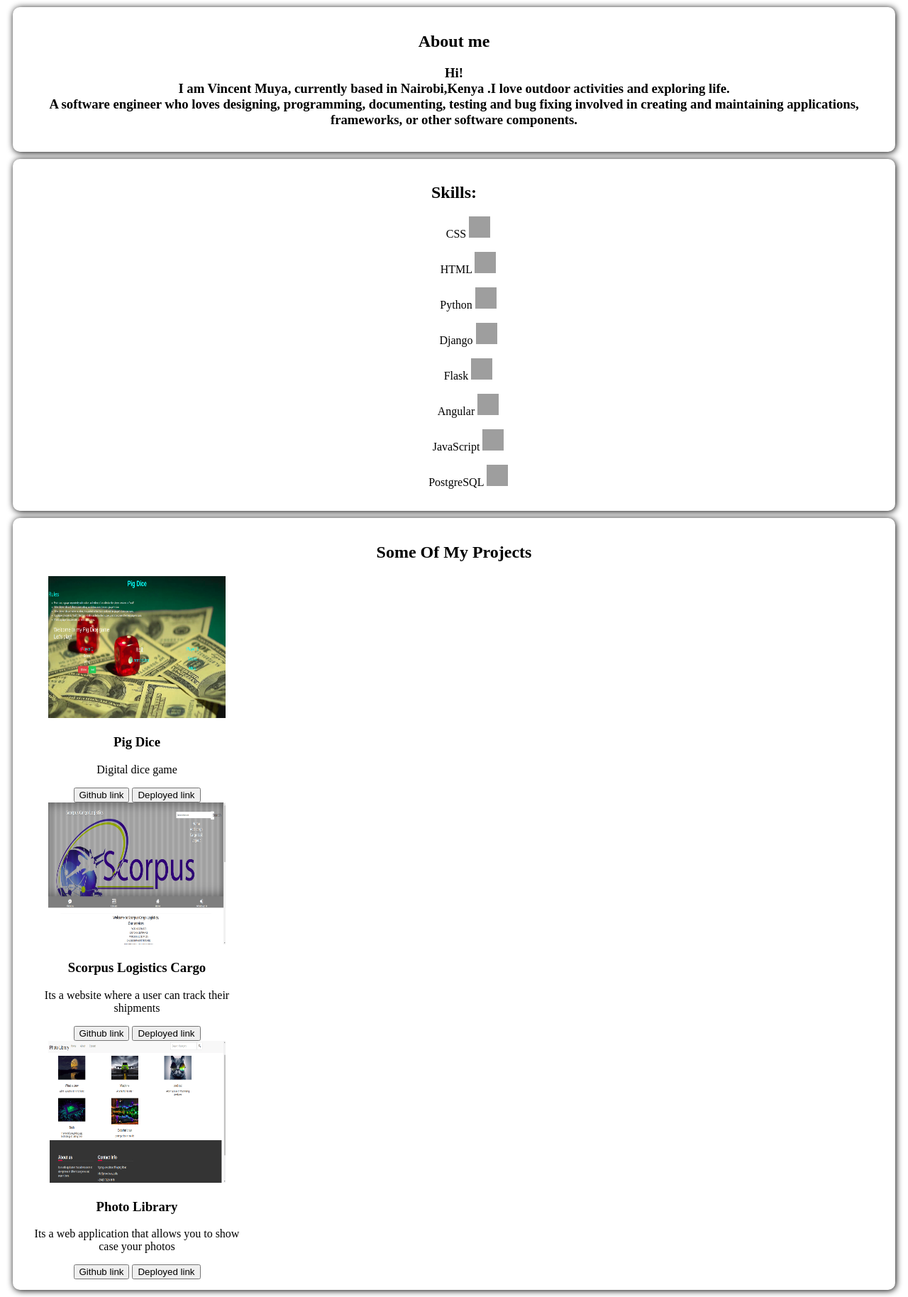
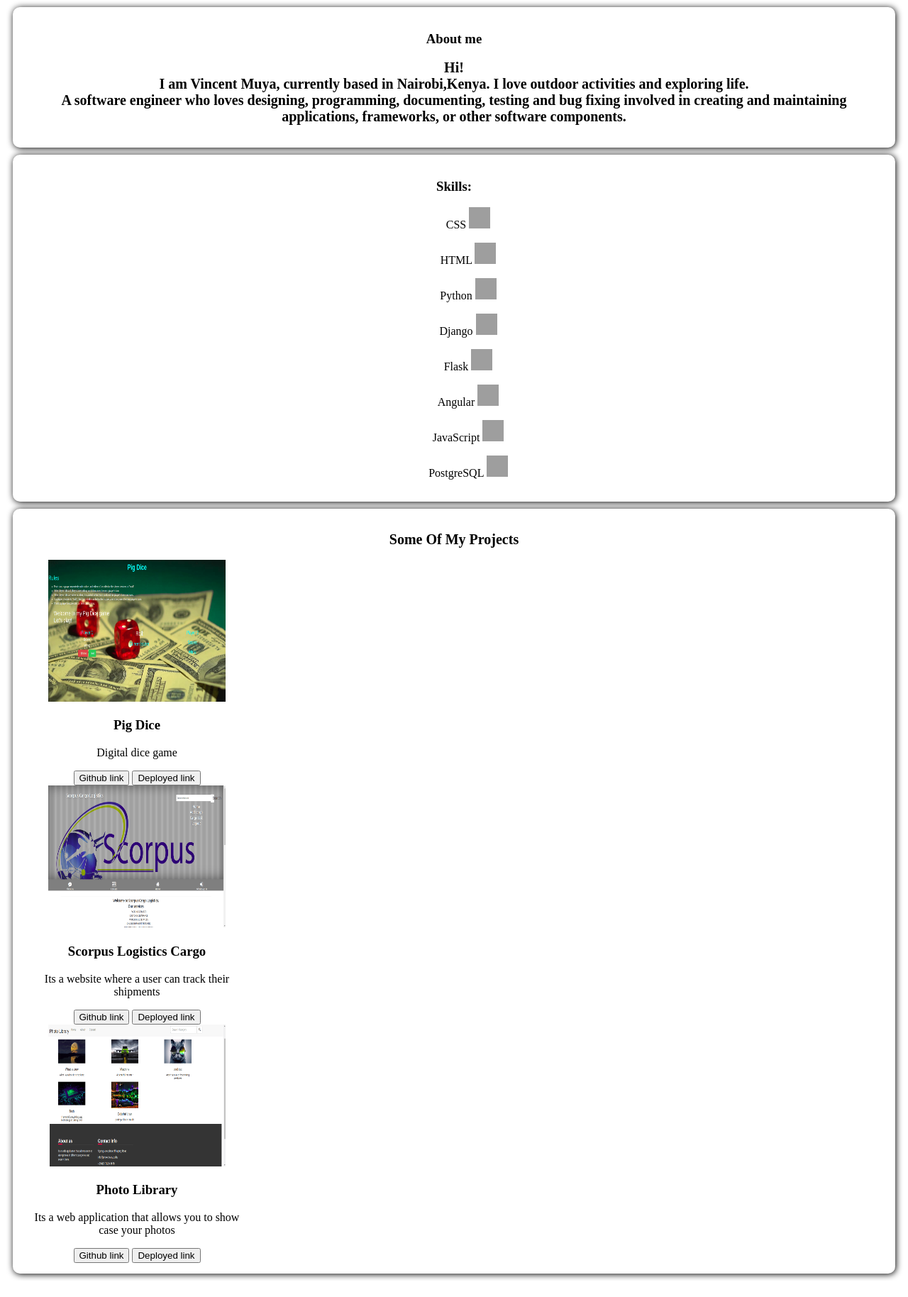
Before and after one commit to vincentmuya/vincentmuya.github.io, a Django app: template muya/templates/projects.html in a window 1280 px wide. Shown: the whole page at 71% size. After the commit the page ends 1803 px from the top, so only its background shows below. Run offline with Django 3.2, Linux system fonts and the light colour scheme; the template is opened without the code that fills it, so the values that code supplies are empty; grey boxes are pictures that could not be loaded.

Commit message:
modified ui

```diff
--- a/muya/templates/footer.html
+++ b/muya/templates/footer.html
@@ -57,7 +57,7 @@
   /* f. Footer section */
 
   .footer {
-    padding: 20px 0;
+    padding: 10px 0;
     width: 100%;
     background: #313131;
     color: #fff;
@@ -98,7 +98,7 @@
 
   .footer-bottom {
     width: 100%;
-    padding: 25px 0;
+    padding: 7px 0;
     text-align: center;
     color: #fff;
     background: #222222;
--- a/muya/templates/header.html
+++ b/muya/templates/header.html
@@ -3,7 +3,7 @@
       <div class="container">
           <img src="static/img/me.jpg" alt="" height="250" width="200" class="user-image">
           <div class="username-links">
-          <h2><strong><em>Vincent Muya</em></strong></h2>
+          <h1><strong><em>Vincent Muya</em></strong></h1>
         </div>
           <h4>Full Stack Web Developer</h4>
       </div>
@@ -38,7 +38,7 @@
    margin-top: 8px;
   /*transform: rotate(270deg);*/
   }
-  .username-links h2 {
+  .username-links h1 {
     padding: 0px 0;
     border-bottom: 0px solid #404040;
     color: #fff;
@@ -46,7 +46,7 @@
     transition: color 0.5s ease-in-out;
   }
 
-  .username-links h2:hover {
+  .username-links h1:hover {
     color: #ff304d;
   }
 </style>
--- a/muya/templates/projects.html
+++ b/muya/templates/projects.html
@@ -7,9 +7,9 @@
 <div class="tabs">
 <div class="row">
 <div class="col-md-0">
-      <h2 style="text-align:center;" id='about'>About me</h2>
+      <h3 style="text-align:center;" id='about'>About me</h3>
       <div class="col-md-12">
-        <h3>Hi!<br>I am Vincent Muya, currently based in Nairobi,Kenya .I love outdoor activities and exploring life.<br>A software engineer who loves designing, programming, documenting, testing and bug fixing involved in creating and maintaining applications, frameworks, or other software components. </h3>
+        <h2>Hi!<br>I am Vincent Muya, currently based in Nairobi,Kenya. I love outdoor activities and exploring life.<br>A software engineer who loves designing, programming, documenting, testing and bug fixing involved in creating and maintaining applications, frameworks, or other software components. </h2>
   </div>
 </div>
 </div>
@@ -19,7 +19,7 @@
 <div class="row">
 <div class="col-md-0">
     <section style="text-align:center;" >
-    <h2 style="text-align:center;" id='skills'>Skills:</h2>
+    <h3 style="text-align:center;" id='skills'>Skills:</h3>
     <div class="col-md-12">
     <ul>
         <div class="row">
@@ -127,4 +127,10 @@ ul{
 .tabs:hover {
   box-shadow: 0 0 10px rgba(33, 33, 33, .2);
 }
+h2{
+  font-size: 20px;
+}
+li{
+  /*font-size: 18px;*/
+}
 </style>
```
